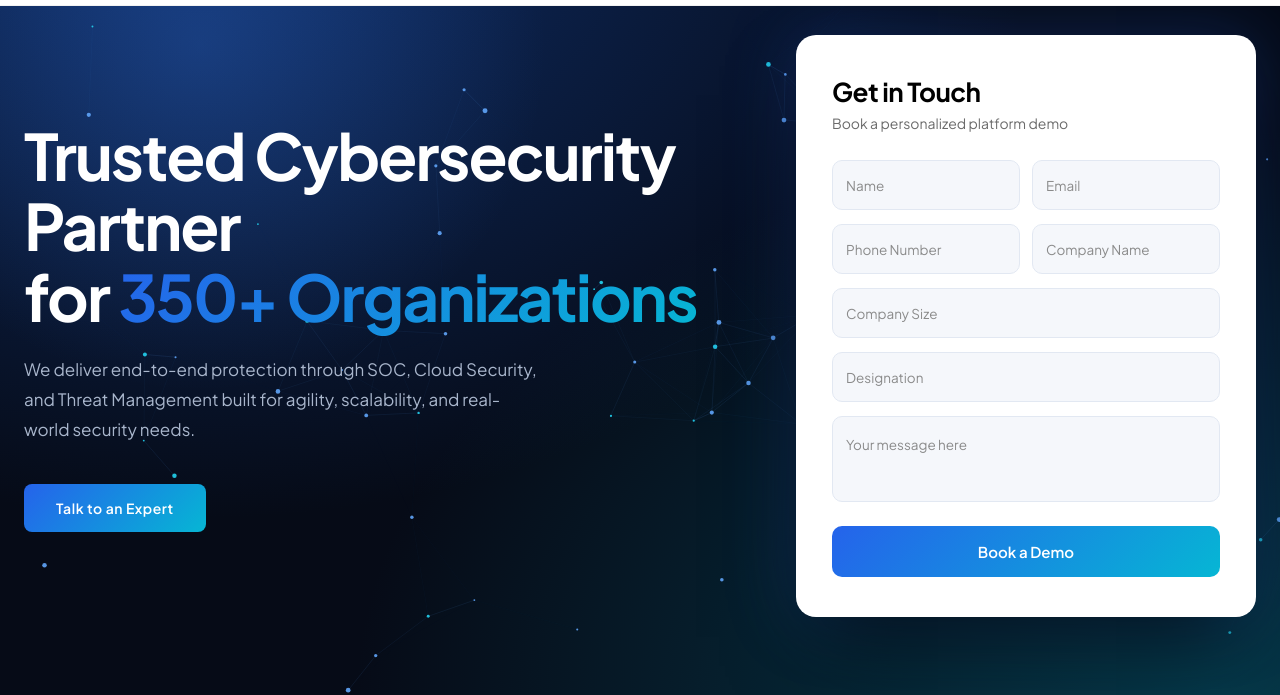
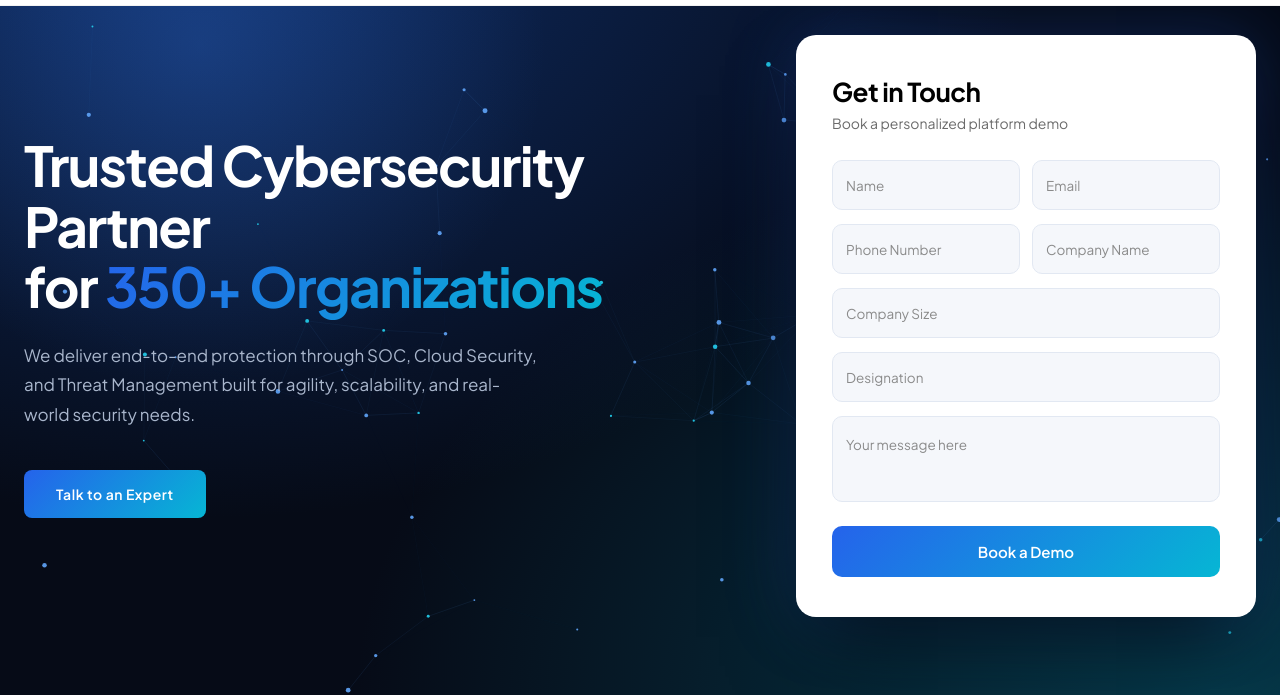
Before and after one commit to AshishThakur/syswareinfotechparttw, a website: page public/index.html in a window 1280 px wide. Shown: the part 105-800 px from the top of the page. Drawn offline with Linux system fonts and the light colour scheme.

Commit message:
updated code changes

```diff
--- a/public/style.css
+++ b/public/style.css
@@ -125,7 +125,7 @@ img { max-width: 100%; }
 }
 .hero-content { flex: 1; color: #fff; }
 .hero-content h1 {
-  font-size: clamp(34px, 5vw, 64px); font-weight: 700; line-height: 1.1;
+  font-size: clamp(34px, 5vw, 55px); font-weight: 700; line-height: 1.1;
   letter-spacing: -0.03em; margin-bottom: 24px; color: #fff;
 }
 .hero-content p { font-size: 17px; line-height: 1.75; color: #a9b6cc; margin-bottom: 40px; max-width: 520px; }
```
